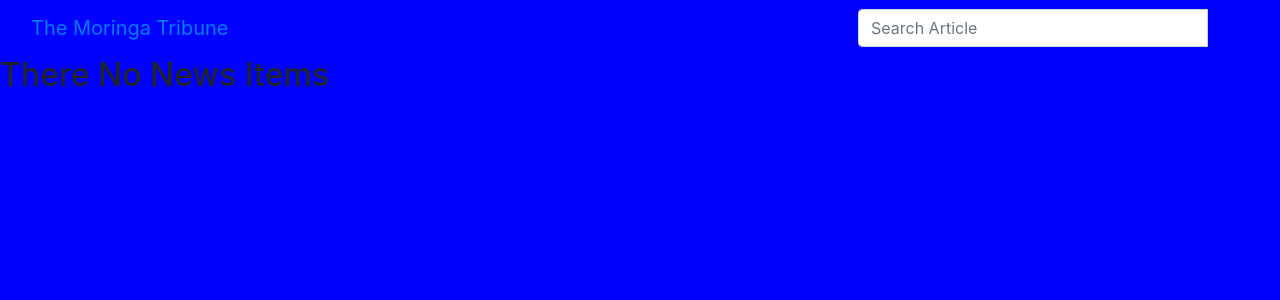
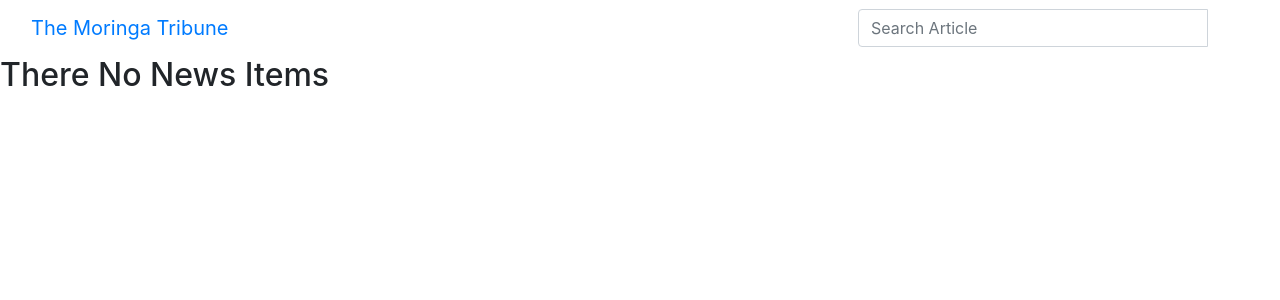
Before and after one commit to Dindihub/the-moringa-tribune, a Django app: page / in a window 1280 px wide. Shown: the top 300 px of the page. Run offline with Django 4.2, Linux system fonts and the light colour scheme; data that the repository does not hold is empty; some libraries are stand-ins or nearby versions.

Commit message:
chnage background color

```diff
--- a/static/css/basenews.css
+++ b/static/css/basenews.css
@@ -1,8 +1,3 @@
 h1{
     color:green;
 }
-
-
-body{
-    background-color: blue;
-}
```
